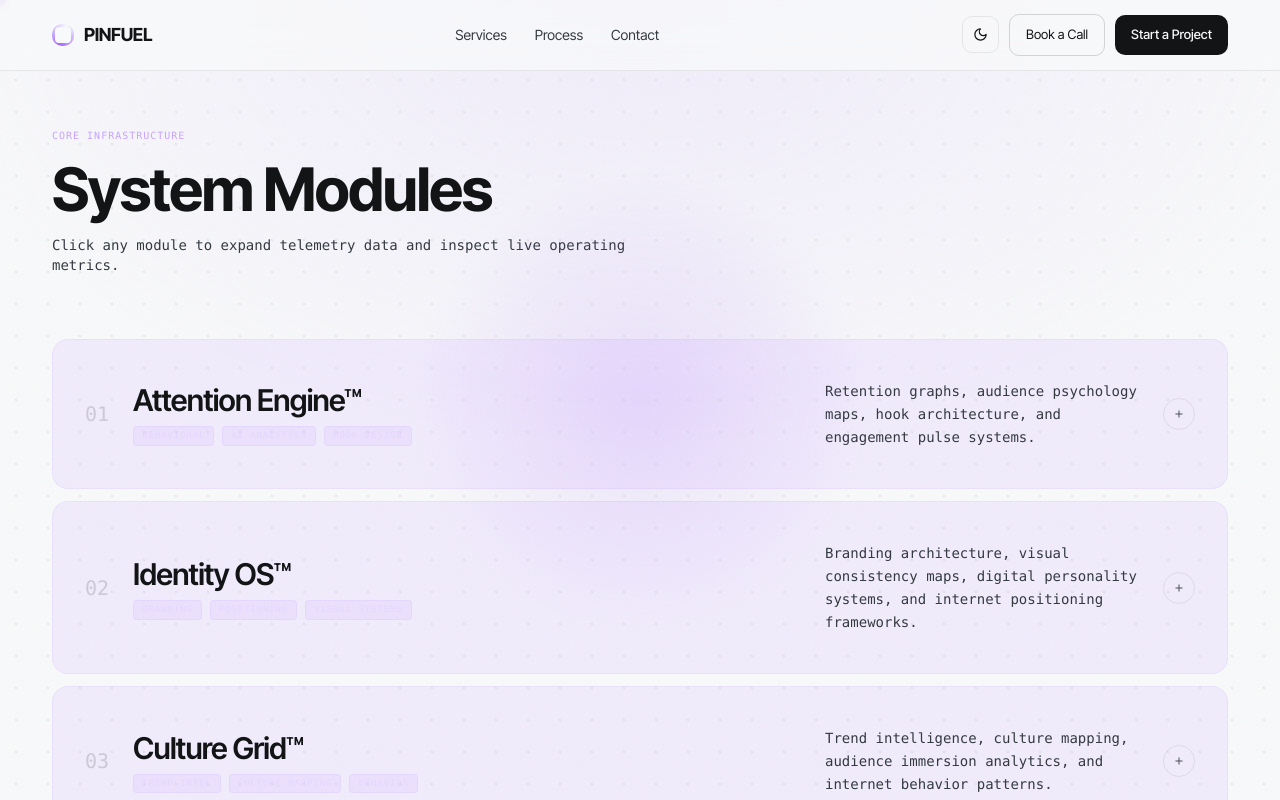
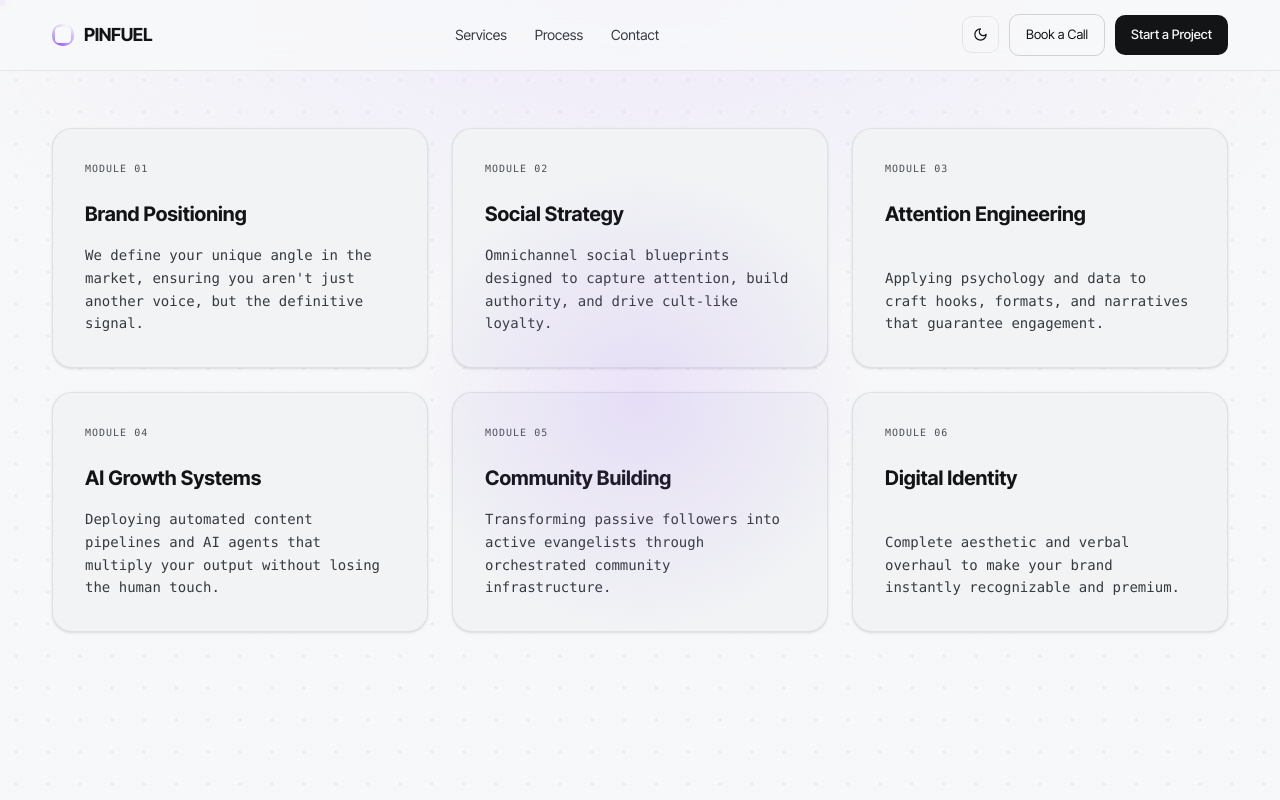
Before and after one commit to CoderShibu/pinfuel, a React (Vite) app: page /services in a window 1280 px wide. Shown: the top 800 px of the page. Built offline with nearby package versions, Linux system fonts and the light colour scheme.

Commit message:
feat: keep only the 6 service cards in services section and remove extra page elements

```diff
--- a/src/routes/services.tsx
+++ b/src/routes/services.tsx
@@ -1,8 +1,7 @@
 import { createFileRoute } from "@tanstack/react-router";
-import { Reveal, RevealGroup, RevealItem } from "@/components/site/Reveal";
+import { RevealGroup, RevealItem } from "@/components/site/Reveal";
 import { useState } from "react";
 import { BookingModal } from "@/components/site/BookingModal";
-import { SystemModule } from "@/components/site/SystemModule";
 import React from "react";
 
 export const Route = createFileRoute("/services")({
@@ -24,50 +23,36 @@ export const Route = createFileRoute("/services")({
   component: ServicesPage,
 });
 
-const SYSTEMS = [
+const services = [
   {
     id: "01",
-    title: "Attention Engine™",
-    desc: "Retention graphs, audience psychology maps, hook architecture, and engagement pulse systems.",
-    tags: ["Behavioral", "AI Analytics", "Hook Design"],
-    metrics: [
-      { label: "Avg Retention", value: "+84%", color: "oklch(0.78 0.14 300)" },
-      { label: "Hook Rate", value: "97%", color: "#22c55e" },
-      { label: "Signals", value: "1.2M", color: "#3b82f6" },
-    ],
+    title: "Brand Positioning",
+    desc: "We define your unique angle in the market, ensuring you aren't just another voice, but the definitive signal.",
   },
   {
     id: "02",
-    title: "Identity OS™",
-    desc: "Branding architecture, visual consistency maps, digital personality systems, and internet positioning frameworks.",
-    tags: ["Branding", "Positioning", "Visual Systems"],
-    metrics: [
-      { label: "Brand Score", value: "94/100", color: "#a855f7" },
-      { label: "Consistency", value: "99%", color: "#22c55e" },
-      { label: "Recall", value: "+71%", color: "oklch(0.78 0.14 300)" },
-    ],
+    title: "Social Strategy",
+    desc: "Omnichannel social blueprints designed to capture attention, build authority, and drive cult-like loyalty.",
   },
   {
     id: "03",
-    title: "Culture Grid™",
-    desc: "Trend intelligence, culture mapping, audience immersion analytics, and internet behavior patterns.",
-    tags: ["Trend Intel", "Culture Mapping", "Behavior"],
-    metrics: [
-      { label: "Trend Accuracy", value: "91%", color: "#eab308" },
-      { label: "Cultures", value: "340+", color: "oklch(0.78 0.14 300)" },
-      { label: "Cycle Time", value: "48h", color: "#22c55e" },
-    ],
+    title: "Attention Engineering",
+    desc: "Applying psychology and data to craft hooks, formats, and narratives that guarantee engagement.",
   },
   {
     id: "04",
-    title: "Social AI™",
-    desc: "Predictive growth systems, AI analytics, performance optimization, and audience intelligence.",
-    tags: ["Machine Learning", "Predictive", "Growth AI"],
-    metrics: [
-      { label: "Prediction", value: "88%", color: "#ef4444" },
-      { label: "Output 10×", value: "18×", color: "#22c55e" },
-      { label: "Cost Eff.", value: "-62%", color: "oklch(0.78 0.14 300)" },
-    ],
+    title: "AI Growth Systems",
+    desc: "Deploying automated content pipelines and AI agents that multiply your output without losing the human touch.",
+  },
+  {
+    id: "05",
+    title: "Community Building",
+    desc: "Transforming passive followers into active evangelists through orchestrated community infrastructure.",
+  },
+  {
+    id: "06",
+    title: "Digital Identity",
+    desc: "Complete aesthetic and verbal overhaul to make your brand instantly recognizable and premium.",
   },
 ];
 
@@ -99,31 +84,26 @@ function ServicesPage() {
         />
 
         <div className="container-x relative z-10">
-          <Reveal className="mb-16">
-            <div
-              className="text-[10px] font-mono uppercase tracking-widest mb-4"
-              style={{ color: "oklch(0.78 0.14 300)" }}
-            >
-              Core Infrastructure
-            </div>
-            <h2 className="text-4xl md:text-6xl font-bold tracking-tight text-foreground">System Modules</h2>
-            <p className="mt-4 font-mono text-sm text-muted-foreground max-w-xl">
-              Click any module to expand telemetry data and inspect live operating metrics.
-            </p>
-          </Reveal>
+          <RevealGroup className="grid md:grid-cols-2 lg:grid-cols-3 gap-6">
+            {services.map((s) => (
+              <RevealItem key={s.id}>
+                <div
+                  onClick={() => handleOpenModal(s.title)}
+                  className="group relative p-8 rounded-2xl border border-border bg-surface-2 overflow-hidden hover:border-accent/40 transition-colors duration-500 h-full flex flex-col cursor-pointer text-left shadow-sm"
+                >
+                  {/* Subtle purple glow on hover */}
+                  <div className="absolute top-0 right-0 w-32 h-32 bg-accent opacity-0 group-hover:opacity-[0.05] blur-[50px] transition-opacity duration-700 pointer-events-none" />
 
-          <RevealGroup className="space-y-3">
-            {SYSTEMS.map((sys, idx) => (
-              <RevealItem key={sys.id}>
-                <SystemModule
-                  id={sys.id}
-                  title={sys.title}
-                  desc={sys.desc}
-                  index={idx}
-                  metrics={sys.metrics}
-                  tags={sys.tags}
-                  onBook={handleOpenModal}
-                />
+                  <div className="text-[10px] font-mono uppercase tracking-widest text-subtle mb-6">
+                    Module {s.id}
+                  </div>
+                  <h3 className="text-xl font-bold mb-4 group-hover:text-accent transition-colors text-foreground">
+                    {s.title}
+                  </h3>
+                  <p className="text-muted-foreground text-sm leading-relaxed mt-auto font-mono">
+                    {s.desc}
+                  </p>
+                </div>
               </RevealItem>
             ))}
           </RevealGroup>
```
